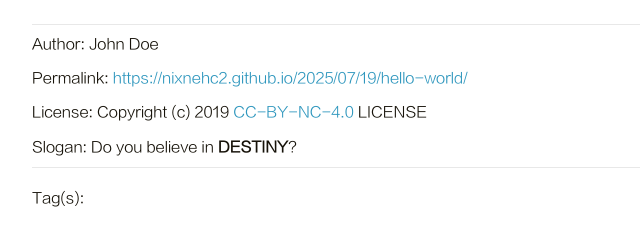
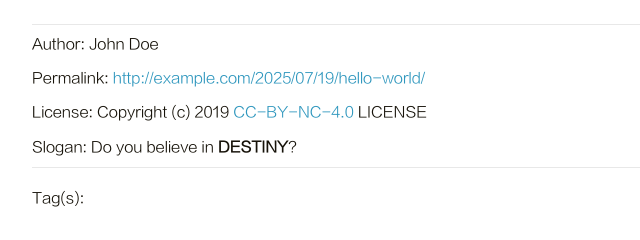
Before and after one commit to nixnehc2/nixnehc2.github.io, a plain HTML site: page 2025/07/19/hello-world/index.html in a window 1280 px wide. Shown: the part 1143-1383 px from the top of the page, 218-858 px from the left. Drawn offline with Linux system fonts and the light colour scheme.

Commit message:
Site updated: 2025-07-19 17:07:24

```diff
--- a/2025/07/19/hello-world/index.html
+++ b/2025/07/19/hello-world/index.html
@@ -238,7 +238,7 @@
 
                     <p class="copyright-item">
                         <span>Permalink:</span>
-                        <span><a href="https://nixnehc2.github.io/2025/07/19/hello-world/">https://nixnehc2.github.io/2025/07/19/hello-world/</a></span>
+                        <span><a href="http://example.com/2025/07/19/hello-world/">http://example.com/2025/07/19/hello-world/</a></span>
                     </p>
 
 
```
